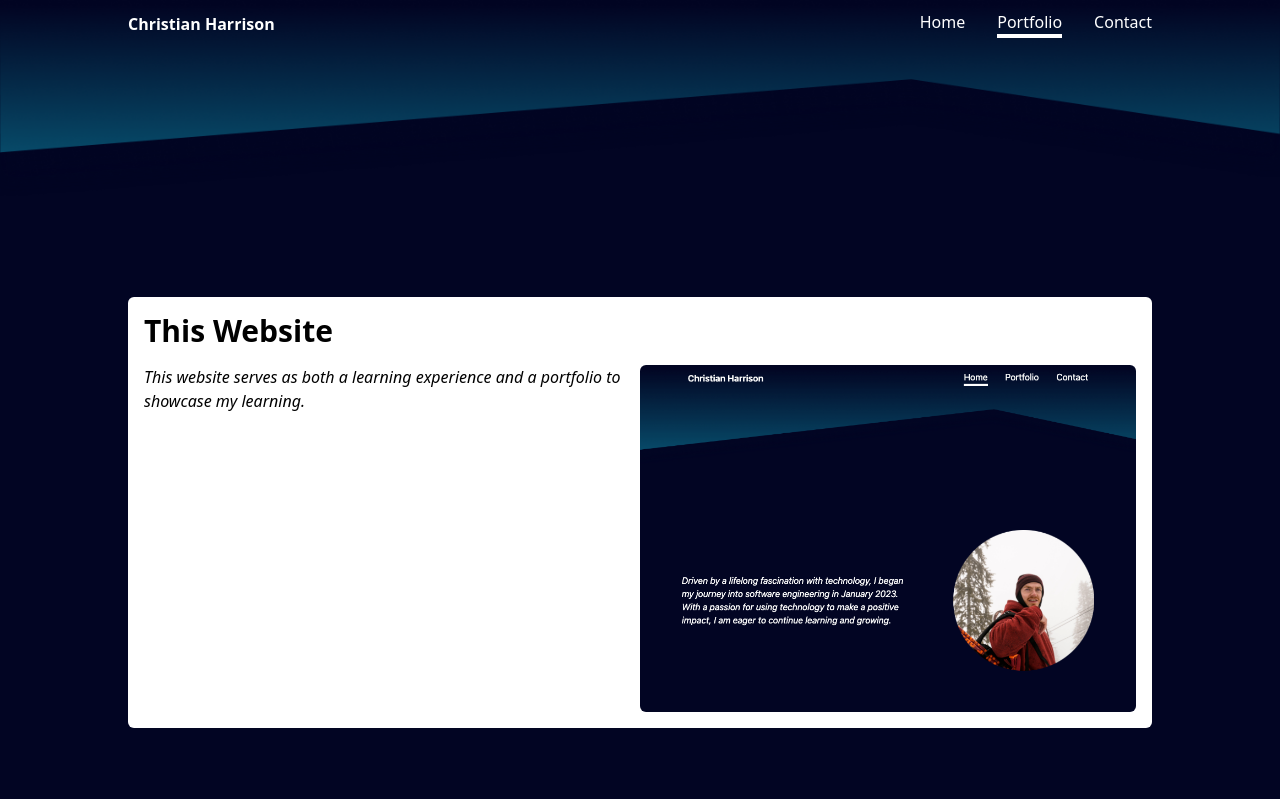
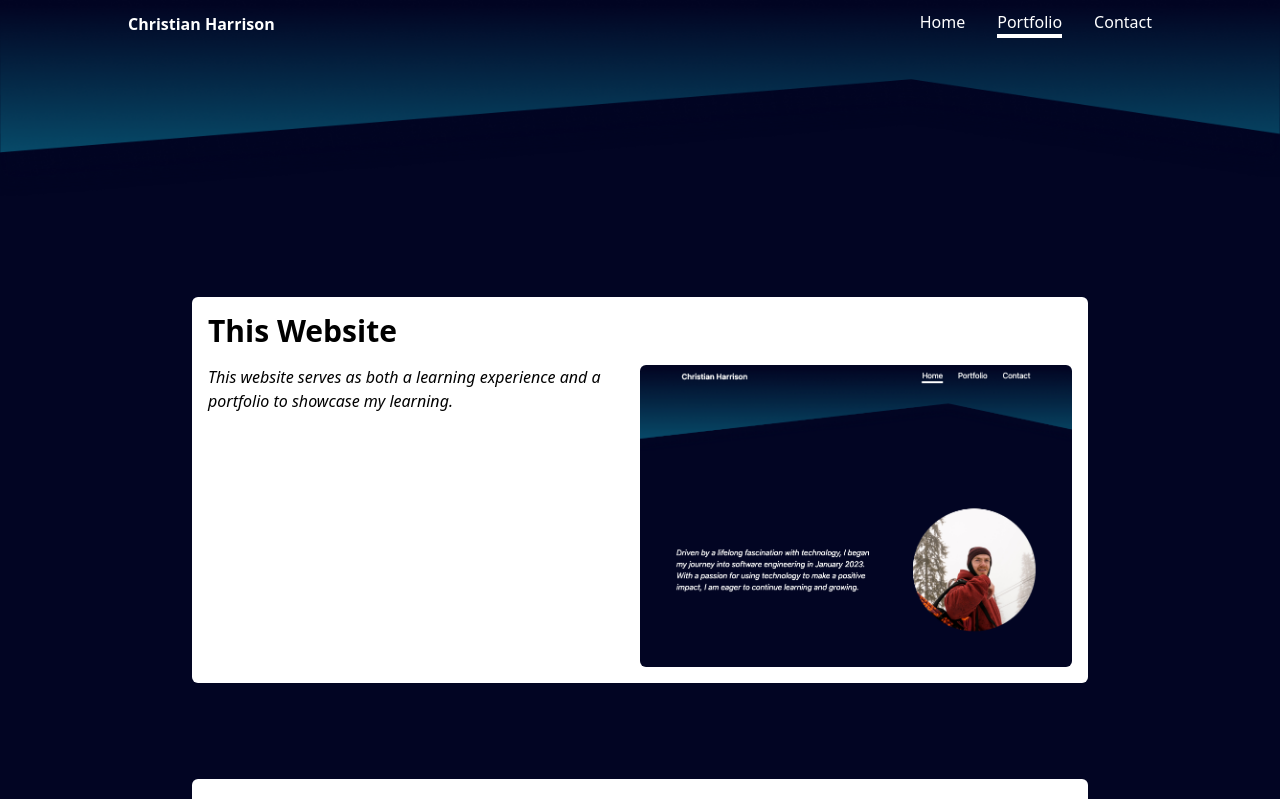
Before and after one commit to christywastaken/christianharrison, a Nuxt app: page /portfolio in a window 1280 px wide. Shown: the top 799 px of the page. Built offline with nearby package versions, Linux system fonts and the light colour scheme.

Commit message:
Impoves scaling ui in portfolio

```diff
--- a/components/BlogPostDesktop.vue
+++ b/components/BlogPostDesktop.vue
@@ -1,6 +1,6 @@
 
 <template>
-  <a :href="link" target="_blank" class="flex flex-col justify-center p-4 my-8 rounded-md bg-white">
+  <a :href="link" target="_blank" class="flex flex-col justify-center p-4 my-8 rounded-md bg-white max-w-4xl">
     <h2 class="md:text-3xl text-xl font-bold">{{ title }}</h2>
     <div class="flex flex-row justify-center pt-4">
       <p class="w-1/2 italic mb-4">{{ about }}</p>
--- a/pages/contact.vue
+++ b/pages/contact.vue
@@ -1,5 +1,5 @@
 <template>
-  <div class="flex flex-col justify-center min-h-screen -mt-48 md:-mt-96">
+  <div class="flex flex-col justify-center min-h-screen -mt-48 md:-mt-48">
     <h2 class="flex justify-center text-white font-semibold text-xl"> Get in touch below.</h2>
     <ContactForm class="md:mx-[20%] mx-[5%]" />
   </div>
--- a/pages/portfolio.vue
+++ b/pages/portfolio.vue
@@ -1,6 +1,6 @@
 
 <template>
-  <div class="flex-col items-center p-4 px-[10%]">
+  <div class="flex flex-col items-center p-4 md:mx-[10%] mx-[5%]">
     <li v-for="(item, index) in blogPostItems" :key="index" class="mt-8 hidden md:flex">
       <BlogPostDesktop :title="item.title" :about="item.about" :image-src="item.image" :link="item.link"/>
     </li>
```
